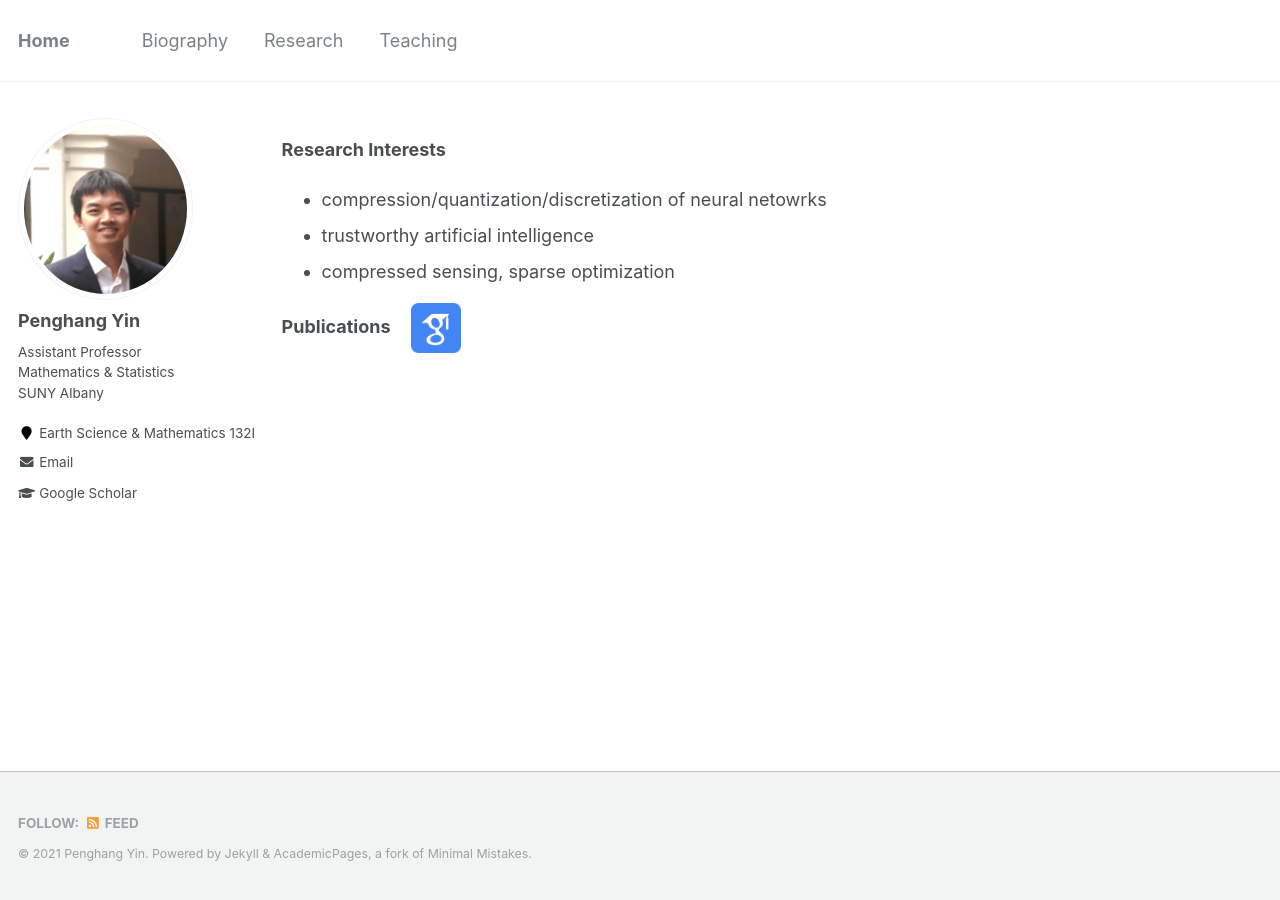
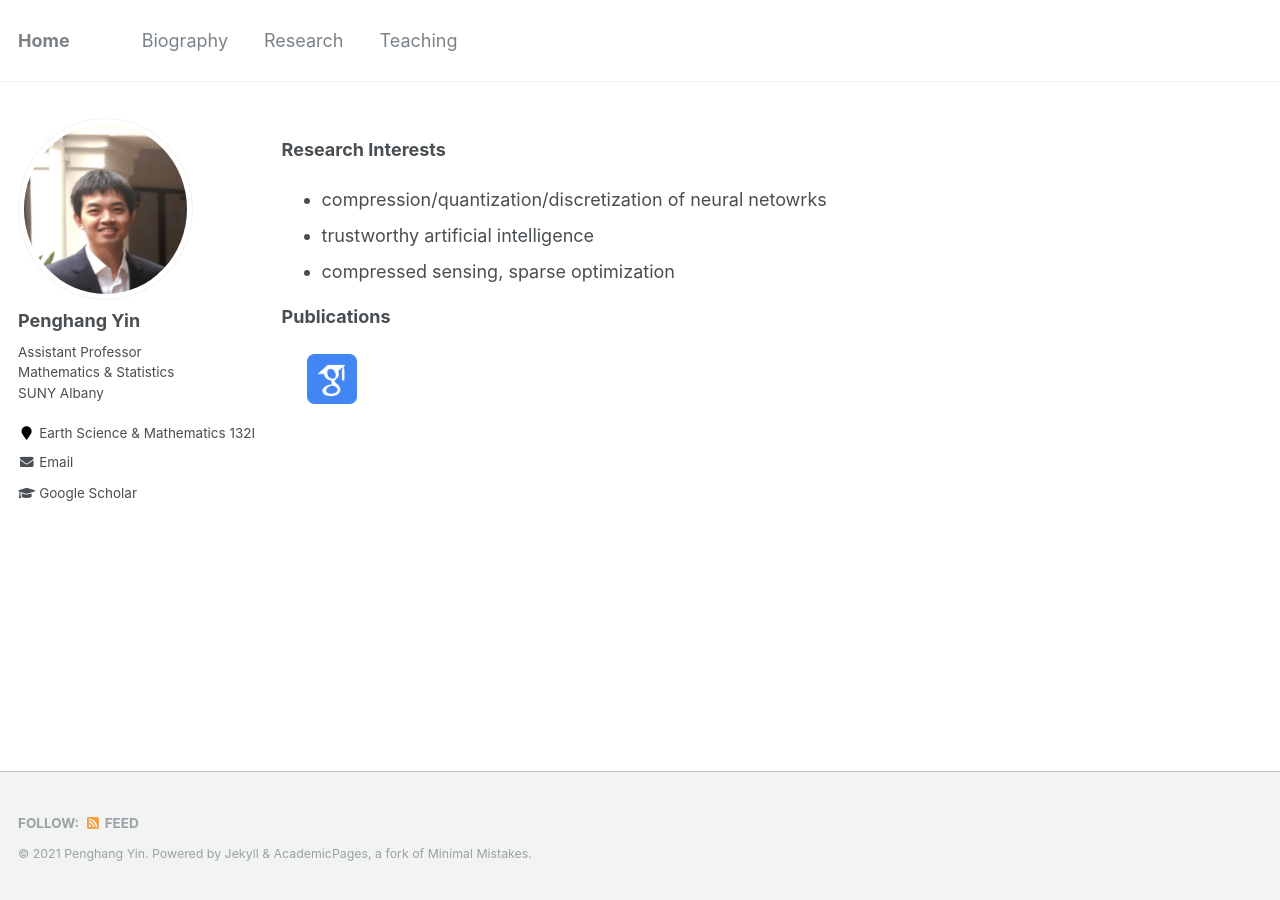
Before and after one commit to yin-penghang/yin-penghang.github.io, a Jekyll site: the page built from _pages/research.md, in a window 1280 px wide. Built offline with Jekyll 4.4.1, drawn with Linux system fonts in a browser that asks for light colours.

Commit message:
Update research.md

```diff
--- a/_pages/research.md
+++ b/_pages/research.md
@@ -12,4 +12,5 @@ author_profile: true
  - compressed sensing, sparse optimization
 
 **Publications**
-&nbsp;&nbsp; [<img align="center" src= "/images/Scholar-icon.png" height="50" width = "50">](https://scholar.google.com/citations?user=PY1Cb7MAAAAJ&hl=en)
+
+&nbsp;&nbsp;&nbsp;&nbsp; [<img align="center" src= "/images/Scholar-icon.png" height="50" width = "50">](https://scholar.google.com/citations?user=PY1Cb7MAAAAJ&hl=en)
```
